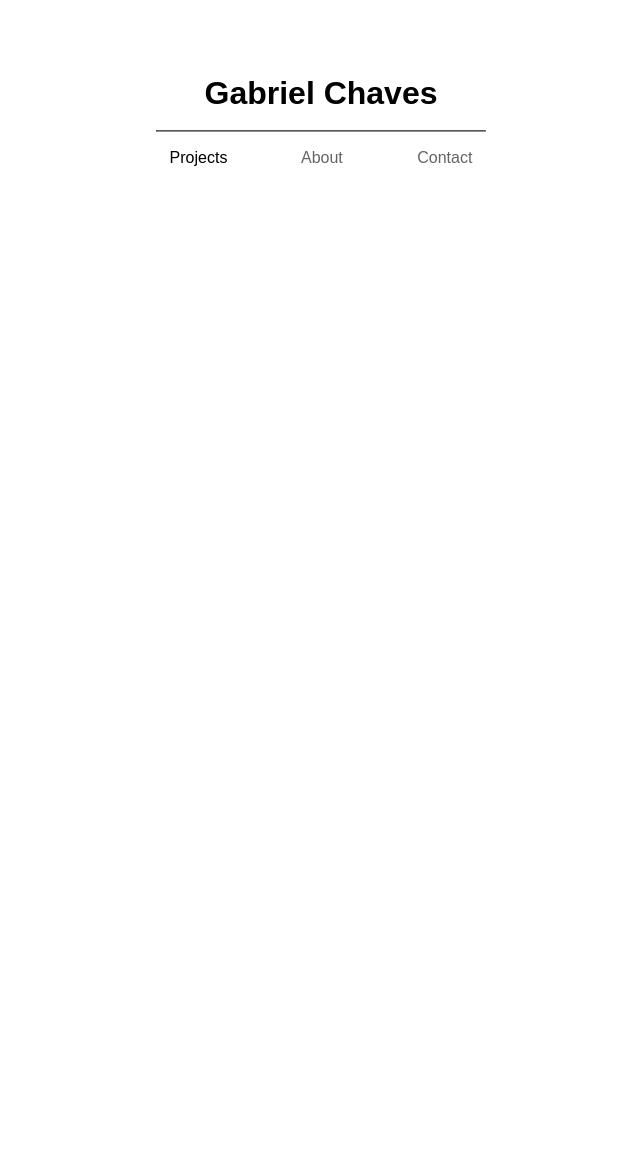
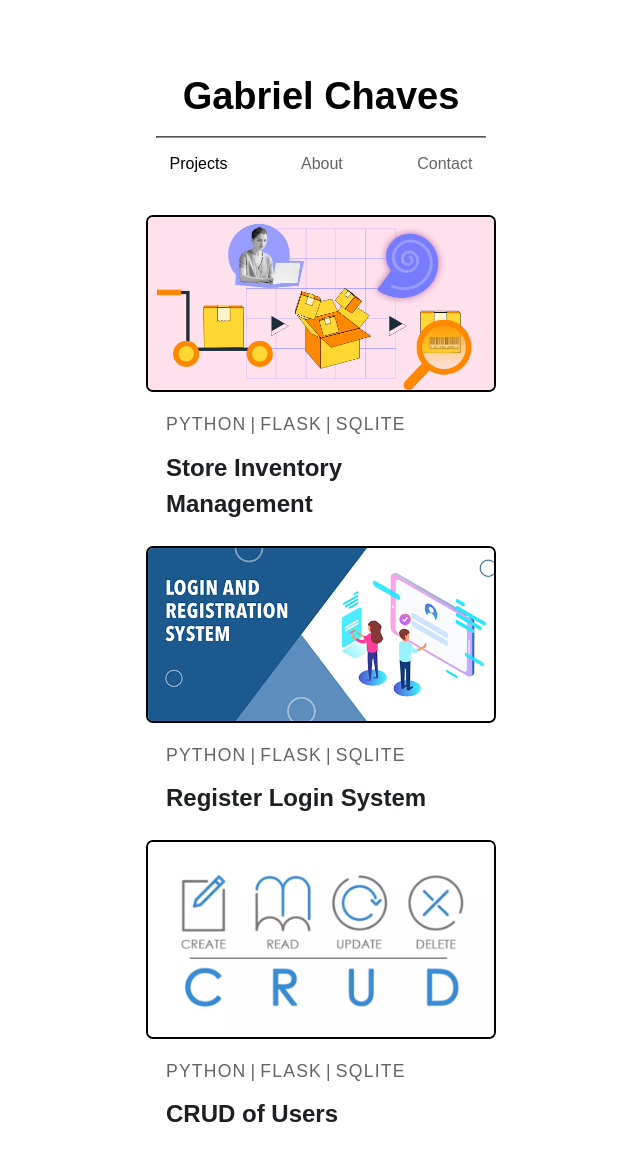
Before and after one commit to dev-gabrielchaves/Flask-Portfolio, a Flask app: page / in a window 1280 px wide. Shown: the whole page, without its empty margins (319-959 px from the left). Before the commit the page ends 166 px from the top, so only its background shows below. Run offline with Flask 3, Linux system fonts and the light colour scheme.

Commit message:
Added projects

```diff
--- /dev/null
+++ b/app/projects.py
@@ -0,0 +1,20 @@
+projects = [
+    {
+        'title' : 'Store Inventory Management',
+        'thumbnail' : 'imgs/store-inventory.png',
+        'categories' : ['Python', 'Flask', 'SQLite'],
+        'link': 'https://github.com/dev-gabrielchaves/Store-Inventory-Management'
+    },
+    {
+        'title' : 'Register Login System',
+        'thumbnail' : 'imgs/register-login.png',
+        'categories' : ['Python', 'Flask', 'SQLite'],
+        'link': 'https://github.com/dev-gabrielchaves/Simple-Register-Login-System-Flask'
+    },
+    {
+        'title' : 'CRUD of Users',
+        'thumbnail' : 'imgs/crud-flask.png',
+        'categories' : ['Python', 'Flask', 'SQLite'],
+        'link': 'https://github.com/dev-gabrielchaves/CRUD-Flask'
+    }
+]
--- a/app/routes.py
+++ b/app/routes.py
@@ -1,9 +1,10 @@
 from app import app
 from flask import render_template
+from app.projects import projects
 
 @app.route('/')
 def home():
-    return render_template('home.html')
+    return render_template('home.html', projects=projects)
 
 @app.route('/about')
 def about():
--- a/app/static/style.css
+++ b/app/static/style.css
@@ -11,6 +11,7 @@ html {
     text-align: center;
 }
 .header h1 {
+    font-size: 38px;
     margin: 0;
 }
 .header hr {
@@ -71,3 +72,56 @@ main {
     color: black;
     box-shadow: 0px 1.5px black;
 }
+/* Home */
+.projects {
+    display: grid;
+    grid-template-columns: 1fr;
+    grid-column-gap: 1.25rem;
+    justify-content: center;
+    justify-items: center;
+    max-width: 21.875rem;
+    margin: 0 auto;
+  }
+  .project-card {
+    padding: 0.75rem 0;
+  }
+  .project-card__image {
+    max-width: 100%;
+    margin-bottom: 1rem;
+    transition: transform 0.2s ease-in-out;
+    border: solid 2.5px black;
+    border-radius: 7px;
+  }
+  .project-card__meta {
+    padding: 0 1.25rem;
+  }
+  .project-card__name {
+    margin: 0;
+    font-size: 1.5rem;
+    line-height: 2.25rem;
+    color: #1c2023;
+  }
+  .project-card:hover .project-card__image {
+    transform: translateY(-0.5rem);
+  }
+  .project-card:hover .project-card__name {
+    text-decoration: underline;
+  }
+  .categories {
+    display: flex;
+    padding: 0;
+    margin: 0 0 0.75rem;
+    color: rgb(100, 100, 100);
+    list-style: none;
+    line-height: 1.45;
+    text-transform: uppercase;
+    font-size: 1.1rem;
+    letter-spacing: 0.075rem;
+  }
+  .categories__tag:not(:last-of-type)::after {
+    content: "|";
+    margin: 0 0.25rem;
+  }
+  .u-bare-link {
+    text-decoration: none;
+  }
--- a/app/templates/home.html
+++ b/app/templates/home.html
@@ -1,3 +1,28 @@
 {% extends 'base.html' %}
 {% block content %}
+    <main class="main__home">
+        <section class="projects">
+            {% for project in projects %}
+                <a class="u-bare-link" href="{{project['link']}}">
+                    <article class="project-card">
+                        <img
+                            class="project-card__image"
+                            src="{{ url_for('static', filename=project['thumbnail']) }}"
+                            alt="{{ project['title'] }} image"
+                        />
+
+                        <header class="project-card__meta">
+                            <ul class="categories">
+                                {% for category in project["categories"] %}
+                                    <li class="categories__tag">{{ category}}</li>
+                                {% endfor %}
+                            </ul>
+
+                            <h2 class="project-card__name">{{ project['title'] }}</h2>
+                        </header>
+                    </article>
+                </a>
+            {% endfor %}
+        </section>
+    </main>
 {% endblock content %}
```
Also changed, not shown: app/static/imgs/crud-flask.png (added), app/static/imgs/register-login.png (added), app/static/imgs/store-inventory.png (added).
